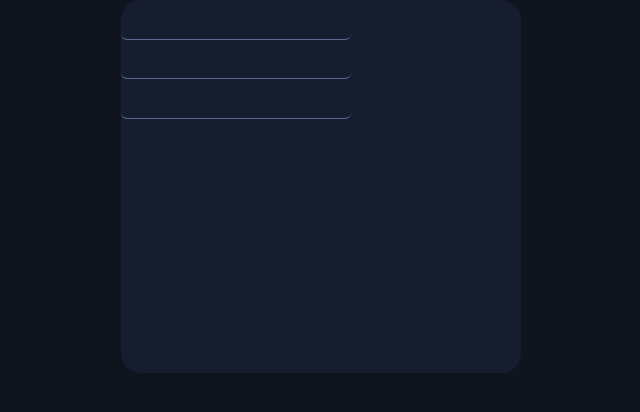
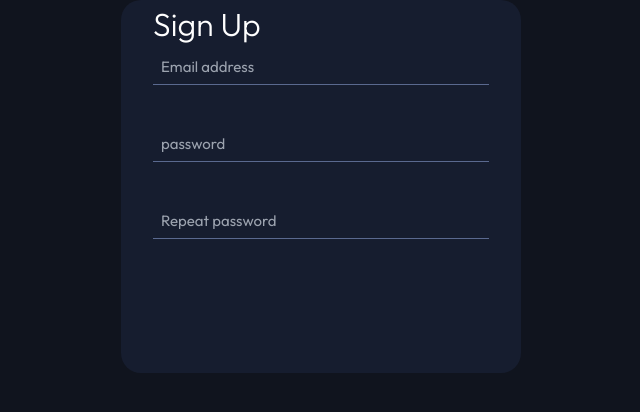
Before and after one commit to ifaronti/Entertainment-App, a Next.js app: page /register in a window 1280 px wide. Shown: the top 412 px of the page, without its empty margins (319-959 px from the left). Built offline with nearby package versions, Linux system fonts and the light colour scheme.

Commit message:
form without styling

```diff
--- a/app/login/LoginForm.tsx
+++ b/app/login/LoginForm.tsx
@@ -2,7 +2,7 @@ import { Input } from "@/components";
 import classNames from "classnames";
 import { DetailedHTMLProps, HTMLAttributes } from "react";
 
-export type LoginFormValue = {
+export interface LoginFormValue {
   email: string;
   password: string;
 }; /* This is type declaration for the login info right */
--- a/app/login/layout.tsx
+++ b/app/login/layout.tsx
@@ -7,7 +7,7 @@ export const metadata: Metadata = {
   title: "Log into your account",
 };
 
-const Layout = ({ children }: { children: React.ReactNode } /* explain this */) => {
+const Layout = ({children}:  {children:React.ReactNode}  /* explain this */) => {
   return (
     /* Why not simply use Section element ? why make it into a component?? */
     <Section className="flex justify-center items-center w-full h-screen">
--- a/app/register/layout.tsx
+++ b/app/register/layout.tsx
@@ -1,9 +1,8 @@
-import Register from "./page";
 
-export default function Layout({ children }: { children: React.ReactNode }) {
+export default function Layout({children}:{children:React.ReactNode}) {
     return (
         <section className="h-full flex items-center justify-center w-full">
-            <Register/>
+            {children}
         </section>
     )
 }
--- a/app/register/page.tsx
+++ b/app/register/page.tsx
@@ -1,7 +1,42 @@
-import RegisterForm from "./registerForm"
+"use client";
 
-export default function Register(){
-    return <section>
-        <RegisterForm/>
+import RegisterForm from "./registerForm";
+import { useState } from "react";
+
+export default function Register() {
+  const [info, setInfo] = useState({ email: "", password: "", rePassword: "" });
+  const [errMsg, setErrMsg] = useState("");
+
+  const handleChange = (e: React.ChangeEvent<HTMLInputElement>) => {
+    const { name, value } = e.target;
+    setInfo((prev) => {
+      return {
+        ...prev,
+        [name]: value,
+      };
+    });
+  };
+
+  const handleSubmit = (e: React.FormEvent<HTMLFormElement>) => {
+    e.preventDefault();
+    const { password, email, rePassword } = info;
+    if (password !== rePassword) {
+      setErrMsg("Passwords do not match");
+      return;
+    }
+    if (!email || !password || !rePassword) {
+      setErrMsg("All fields are required");
+      return;
+    }
+    console.log(info);
+  };
+  return (
+    <section>
+      <RegisterForm
+        info={info}
+        handleChange={handleChange}
+        handleSubmit={handleSubmit}
+      />
     </section>
+  );
 }
--- a/app/register/registerForm.tsx
+++ b/app/register/registerForm.tsx
@@ -1,61 +1,50 @@
-"use client";
+import { registerStyles } from "./style";
+import { Heading } from "@/components";
 
-import { useState } from "react";
-import { registerStyles } from './style'
-import { FC } from "react";
+interface props {
+  handleSubmit: (e: React.FormEvent<HTMLFormElement>) => void;
+  handleChange: (e: React.ChangeEvent<HTMLInputElement>) => void;
+  info: { email: string; password: string; rePassword: string };
+}
 
-export default function RegisterForm({ children }: { children: React.ReactNode }) {
-  const [info, setInfo] = useState({ email: "", password: "", rePassword: "" });
-  const [errMsg, setErrMsg] = useState("");
-
-  const handleChange = (e: React.ChangeEvent<HTMLInputElement>) => {
-    const { name, value } = e.target;
-    setInfo((prev) => {
-      return {
-        ...prev,
-        [name]: value,
-      };
-    });
-  };
-
-  const handleSubmit = (e: React.ChangeEvent<HTMLInputElement>) => {
-    const { password, email, rePassword } = info;
-    e.preventDefault();
-    if (password !== rePassword) {
-      setErrMsg("Passwords do not match");
-      return;
-    }
-    if (!email || !password || !rePassword) {
-      setErrMsg("All fields are required");
-      return;
-    }
-    console.log(info);
-  };
-
+export default function RegisterForm({
+  handleChange,
+  handleSubmit,
+  info,
+}: props) {
   const form = (
-    <form className={registerStyles.form}>
+    <form className={registerStyles.form} onSubmit={handleSubmit}>
+      <Heading className="pl-8">Sign Up</Heading>
+      <div className="w-fit flex flex-col gap-10 my-auto relative mx-auto">
         <input
           type="text"
           onChange={handleChange}
           value={info.email}
           name="email"
+          placeholder="Email address"
+          className={registerStyles.input}
         />
 
         <input
           type="text"
           onChange={handleChange}
-        value={info.email}
+          value={info.password}
           name="password"
+          className={`${registerStyles.input}`}
+          placeholder="password"
         />
 
         <input
           type="text"
           onChange={handleChange}
-        value={info.email}
+          value={info.rePassword}
           name="rePassword"
+          placeholder="Repeat password"
+          className={registerStyles.input}
         />
+      </div>
     </form>
   );
 
-  return form
+  return <div>{form}</div>;
 }
--- a/app/register/style.js
+++ b/app/register/style.js
@@ -1,4 +1,6 @@
+
+
 export const registerStyles = {
-    form: "flex-shrink-0 w-[400px] h-[23.3125rem] rounded-[1.25rem] bg-[#161d2f]",
-
+    form: "flex-shrink-0 relative md:w-[400px] h-[23.3125rem] rounded-[1.25rem] bg-[#161d2f]",
+    input:"md:w-[336px] invalid:border-b-[#fc4747] sm:w-[279px] h-[37px] rounded-none border-b-[1px] outline-none border-b-[#5a698f] border-l-0 border-r-0 border-t-0"
 }
```
Also changed, not shown: app/login/page.tsx (line endings or trailing spaces), components/Button/Button.tsx (line endings or trailing spaces). Lines whose indentation alone changed are shown as unchanged.
